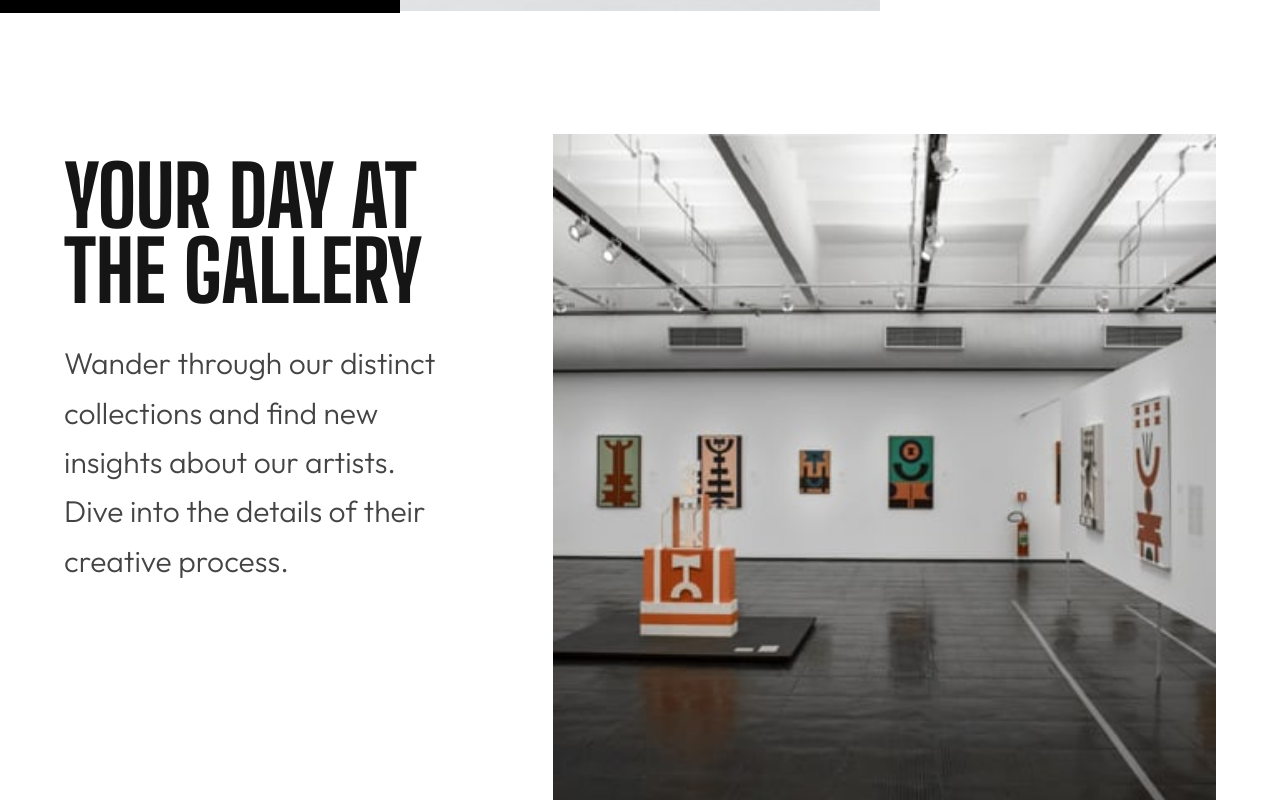
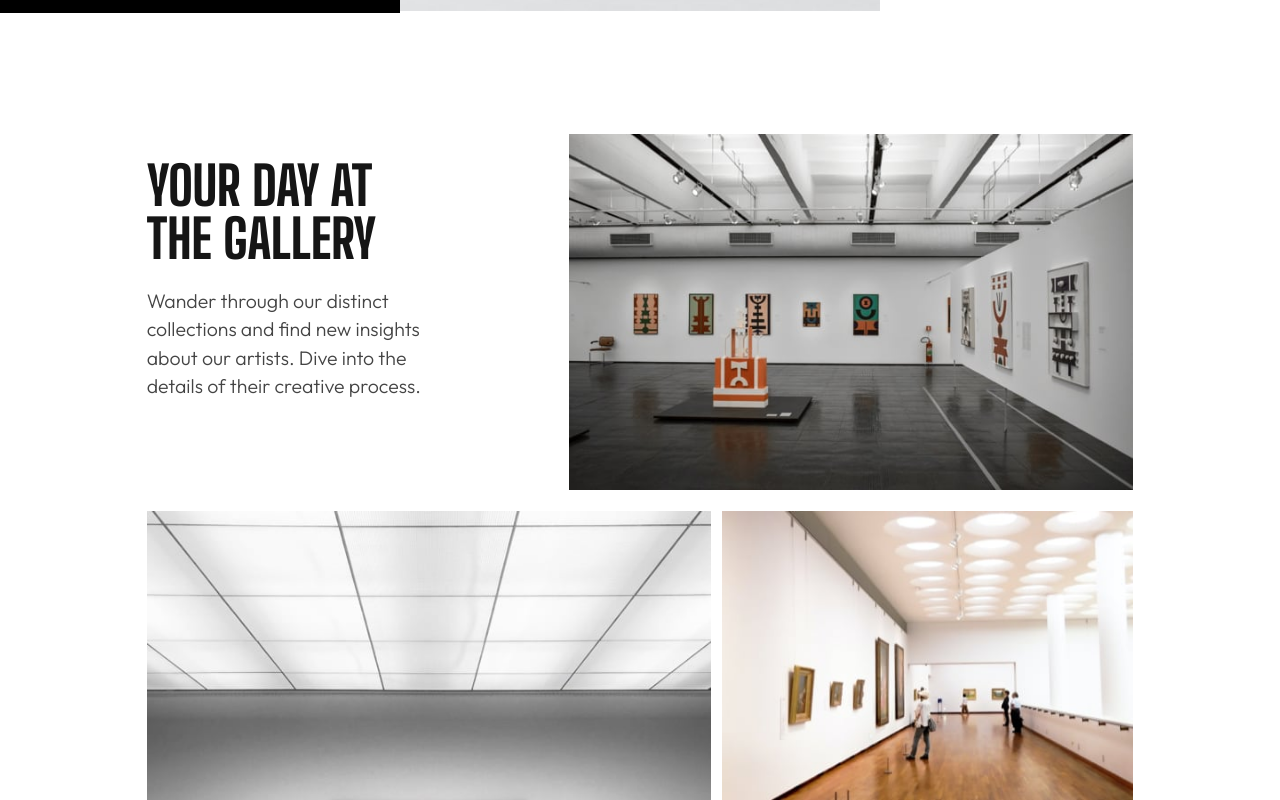
Before and after one commit to waldekglaz/art-gallery-FEM, a React (Create React App) app: page / in a window 1280 px wide. Shown: the part 700-1500 px from the top of the page. Built offline with nearby package versions, Linux system fonts and the light colour scheme.

Commit message:
main > 1024px

```diff
--- a/src/Components/main/MainPicture.js
+++ b/src/Components/main/MainPicture.js
@@ -3,7 +3,7 @@ import React from "react";
 const MainPicture = (props) => {
   return (
     <picture>
-      <source srcSet={props.srcDesktop} media="(min-width: 1440px)" />
+      <source srcSet={props.srcDesktop} media="(min-width: 1024px)" />
       <source srcSet={props.srcTablet} media="(min-width: 768px)" />
       <img className={props.className} src={props.srcMobile} alt={props.alt} />
     </picture>
--- a/src/Components/styles/Main.styled.js
+++ b/src/Components/styles/Main.styled.js
@@ -23,9 +23,7 @@ export const StyledMain = styled.main`
       & .img1{
         width: 51.82vw;
       }
-      // & .text-1 h2{
-      //   padding-right: 3rem
-      // }
+
       & .img{
         margin-bottom:0;
       }
@@ -35,7 +33,6 @@ export const StyledMain = styled.main`
       & .flex-container-2{
         display: flex;
         justify-content: space-between;
-
       }
 
       & .img2{
@@ -58,4 +55,24 @@ export const StyledMain = styled.main`
         padding: 11.0677vw 4.77604vw;
         margin-top: 5px
       }
+      @media (min-width: 1024px){
+        padding: 0 11.45833vw 12.5vw;
+        & .text-1{
+          padding-right: 8.68055vw;
+        }
+        & .text-1 h2{
+          padding-right: 2vw;
+        }
+        & .img1{
+          width: 44.09722vw;
+        }
+        & .img2{
+          width: 44.09vw;
+        }
+        & .text-2{
+          padding: 4.51388vw 3.333vw;
+          margin-top: 5px
+        }
+
+      }
 `;
--- a/src/Components/styles/MainText.styled.js
+++ b/src/Components/styles/MainText.styled.js
@@ -26,4 +26,14 @@ export const StyledMainText = styled.div`
       line-height: 3.8593vw;
     }
   }
+  @media (min-width: 1024px) {
+    & h2 {
+      font-size: 4.166vw;
+      line-height: 4.166vw;
+    }
+    & p {
+      font-size: 1.5277vw;
+      line-height: 2.222vw;
+    }
+  }
 `;
```
